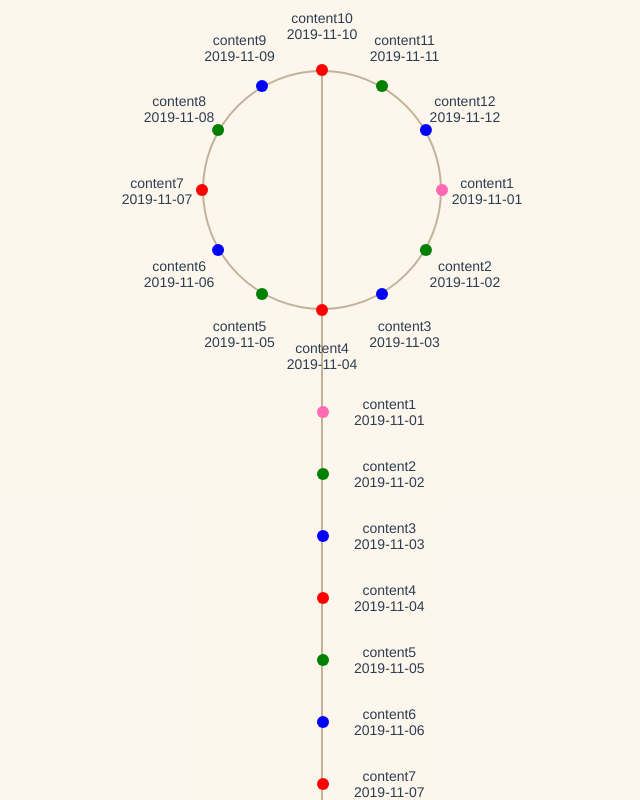
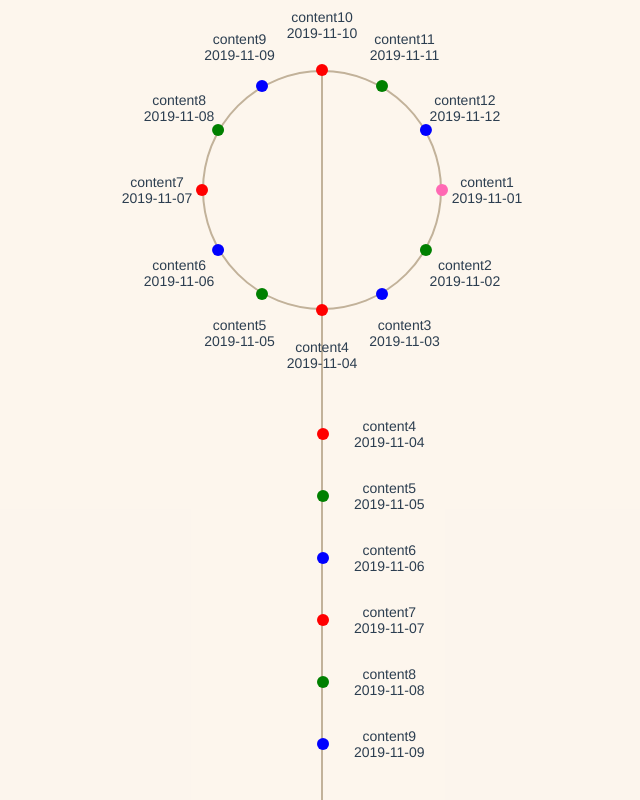
Before and after one commit to handady/A-Rendezvous-With-Death, a Vue app in the folder front-end/: page /#/ in a window 1280 px wide. Shown: the whole page, without its empty margins (318-958 px from the left). Built offline with nearby package versions, Linux system fonts and the light colour scheme; a web font is replaced by a local one.

Commit message:
制作垂直节点以及滚动

```diff
--- a/front-end/package.json
+++ b/front-end/package.json
@@ -20,6 +20,7 @@
     "@vue/cli-service": "~5.0.0",
     "eslint": "^7.32.0",
     "eslint-plugin-vue": "^8.0.3",
+    "lodash": "^4.17.21",
     "sass": "^1.75.0",
     "sass-loader": "^14.2.1",
     "vue-loader": "^17.4.2",
--- a/front-end/src/views/components/content-circle.vue
+++ b/front-end/src/views/components/content-circle.vue
@@ -1,19 +1,10 @@
-<!-- CircleDots.vue -->
 <template>
   <div class="dot-container">
     <div
       v-for="(item, index) in items"
       :key="index"
       class="dot"
-      :style="{
-        width: `${dotSize * 3}px`,
-        height: `${dotSize}px`,
-        transform: `translateX(${
-          radius * Math.cos((index * 30 * Math.PI) / 180) - (dotSize * 3) / 2
-        }px) translateY(${
-          radius * Math.sin((index * 30 * Math.PI) / 180) - dotSize / 2
-        }px)`,
-      }"
+      :style="dotStyle(index)"
     >
       <div class="content">{{ item.content }}</div>
       <div class="time">{{ item.time }}</div>
@@ -22,7 +13,7 @@
 </template>
 
 <script>
-import { reactive, toRefs, computed } from "vue";
+import { reactive, toRefs, onMounted, onUnmounted, ref } from "vue";
 
 export default {
   name: "CircleContent",
@@ -35,17 +26,31 @@ export default {
       type: Number,
       required: true,
     },
+    circleAngle: {
+      type: Number,
+      default: 0,
+    }
   },
   setup(props) {
     const state = reactive({
       dotSize: 30,
     });
 
-    const dotRadius = computed(() => state.dotSize / 2);
+    // 计算样式
+    const dotStyle = (index) => {
+      const radian = ((index * 30 + props.circleAngle) * Math.PI) / 180;
+      const x = props.radius * Math.cos(radian) - (state.dotSize * 3) / 2;
+      const y = props.radius * Math.sin(radian) - state.dotSize / 2;
+      return {
+        width: `${state.dotSize * 3}px`,
+        height: `${state.dotSize}px`,
+        transform: `translateX(${x}px) translateY(${y}px)`,
+      };
+    };
 
     return {
-      dotRadius,
       ...toRefs(state),
+      dotStyle,
     };
   },
 };
@@ -58,14 +63,16 @@ export default {
   left: 0;
   width: 100%;
   height: 100%;
+  transform-origin: center center; /* 确保旋转中心在容器中心 */
 
   .dot {
     position: absolute;
     display: flex;
     flex-direction: column;
+    align-items: center;
+    justify-content: center;
     left: 50%;
     top: 50%;
   }
-
 }
 </style>
--- a/front-end/src/views/components/dot-circle.vue
+++ b/front-end/src/views/components/dot-circle.vue
@@ -1,30 +1,16 @@
-<!-- CircleDots.vue -->
 <template>
   <div class="dot-container">
     <div
       v-for="(item, index) in items"
       :key="index"
       class="dot"
-      :style="{
-        backgroundColor: item.color,
-        width: `${dotSize}px`,
-        height: `${dotSize}px`,
-        transform: `translateX(${
-          radius * Math.cos((index * 30 * Math.PI) / 180) - dotSize / 2
-        }px) translateY(${
-          radius * Math.sin((index * 30 * Math.PI) / 180) - dotSize / 2
-        }px)`,
-      }"
+      :style="dotStyle(item, index)"
     ></div>
   </div>
 </template>
 
-<script>
-import { computed } from "vue";
-
-export default {
-  name: "CircleDots",
-  props: {
+<script setup>
+const props = defineProps({
   items: {
     type: Array,
     required: true,
@@ -37,30 +23,40 @@ export default {
     type: Number,
     default: 10,
   },
+  circleAngle: {
+    type: Number,
+    default: 0,
   },
-  setup(props) {
-    const dotRadius = computed(() => props.dotSize / 2);
+});
 
+// 计算每个点的位置
+const dotStyle = (item, index) => {
+  const radian = ((props.circleAngle + index * 30) * Math.PI) / 180;
+  const x = props.radius * Math.cos(radian) - props.dotSize / 2;
+  const y = props.radius * Math.sin(radian) - props.dotSize / 2;
   return {
-      dotRadius,
+    backgroundColor: item.color,
+    width: `${props.dotSize}px`,
+    height: `${props.dotSize}px`,
+    transform: `translate(${x}px, ${y}px)`,
   };
-  },
 };
 </script>
 
-<style lang="scss" scoped>
+<style scoped>
 .dot-container {
-  position: absolute;
-  top: 0;
-  left: 0;
-  width: 100%;
-  height: 100%;
+  position: relative;
+  width: 300px;
+  height: 300px;
+  top: 50%;
+  left: 50%;
+  transform: translate(-50%, -50%);
+}
 
 .dot {
   position: absolute;
   border-radius: 50%;
+  top: -30%;
   left: 50%;
-    top: 50%;
-  }
 }
 </style>
--- a/front-end/src/views/components/dot-line.vue
+++ b/front-end/src/views/components/dot-line.vue
@@ -5,7 +5,7 @@
       class="dot-container"
       :style="{
         top: `${topDistance}px`,
-        height: `calc(100% - ${topDistance}px)`,
+        height: `calc(95% - ${topDistance}px)`,
       }"
     >
       <div
@@ -34,9 +34,19 @@
 </template>
 
 <script>
-import { computed, reactive, toRefs, onMounted, onUnmounted } from "vue";
+import {
+  computed,
+  reactive,
+  toRefs,
+  onMounted,
+  onUnmounted,
+  ref,
+  defineComponent,
+  nextTick,
+} from "vue";
+import { throttle } from "lodash";
 
-export default {
+export default defineComponent({
   name: "LineDots",
   props: {
     items: {
@@ -56,48 +66,73 @@ export default {
       default: 100,
     },
   },
-  setup(props) {
+  emits: ["updateItems"],
+  setup(props, { emit }) {
     const state = reactive({
       dotSpacing: 50,
     });
-
+    // 容器
+    const container = ref(null);
+    // 计算圆点的半径
     const dotRadius = computed(() => props.dotSize / 2);
 
-    const prependItems = () => {
-      // 这里模拟添加新数据到数组顶部
-      const newItem = {
-        color: "blue",
-        content: "新增内容",
-        time: new Date().toLocaleTimeString(),
-      };
-      // 发送数据到父组件
-      //   this.$emit("prependItems", newItem);
+    const prependItems = async () => {
+      // 获取当前的 scrollTop 和 scrollHeight
+      const oldScrollTop = container.value.scrollTop;
+      const oldScrollHeight = container.value.scrollHeight;
+
+      // 模拟新数据
+      const newItems = [
+        {
+          id: Date.now(),
+          content: "New item at " + new Date().toLocaleTimeString(),
+        },
+        ...props.items,
+      ];
+
+      // 更新数据
+      emit("updateItems", newItems);
+
+      // 等待 DOM 更新
+      await nextTick();
+      // element-ui怎么修改placeholder的颜色
+
+      // 调整滚动条，保持原有视图位置
+      container.value.scrollTop =
+        oldScrollTop + (container.value.scrollHeight - oldScrollHeight);
     };
 
     // 滚动到底部
     const scrollToBottom = () => {
-      const container = document.querySelector("#line-dots .dot-container");
-      container.scrollTop = container.scrollHeight;
+      if (container.value) {
+        container.value.scrollTop = container.value.scrollHeight;
+      }
     };
 
     const checkScroll = () => {
-      const container = document.querySelector("#line-dots .dot-container");
-      console.log("container.scrollTop", container.scrollTop);
-      if (container.scrollTop <= 10) {
-        // 这里可以触发加载更多内容的方法
-        console.log("Reached Top");
+      if (container.value) {
+        console.log("container.scrollTop", container.value.scrollTop);
+        if (container.value.scrollTop === 0) {
+          console.log("Reached Top");
+          prependItems();
+        }
       }
     };
 
+    const throttledCheckScroll = throttle(checkScroll, 100);
+
     onMounted(() => {
-      scrollToBottom(); // 初始滚动到底部
-      const container = document.querySelector("#line-dots .dot-container");
-      container.addEventListener("scroll", checkScroll);
+      container.value = document.querySelector("#line-dots .dot-container");
+      if (container.value) {
+        container.value.addEventListener("scroll", throttledCheckScroll);
+        scrollToBottom(); // 初始滚动到底部
+      }
     });
 
     onUnmounted(() => {
-      const container = document.querySelector("#line-dots .dot-container");
-      container.removeEventListener("scroll", checkScroll);
+      if (container.value) {
+        container.value.removeEventListener("scroll", throttledCheckScroll);
+      }
     });
 
     return {
@@ -105,16 +140,22 @@ export default {
       ...toRefs(state),
     };
   },
-};
+});
 </script>
 
 <style lang="scss" scoped>
 #line-dots {
   .dot-container {
     position: absolute;
-    left: -5px;
-    width: 100%;
+    left: calc(50% - 5px);
+    transform: translateX(-50%);
+    width: 30%;
     overflow-y: scroll;
+    scrollbar-width: none; /* Firefox 浏览器隐藏滚动条 */
+
+    &::-webkit-scrollbar {
+      display: none; /* Chrome、Safari 和 Opera 浏览器隐藏滚动条 */
+    }
 
     .dot {
       position: absolute;
--- a/front-end/src/views/index.vue
+++ b/front-end/src/views/index.vue
@@ -19,14 +19,24 @@
         class="circle"
         :style="{ height: dotDiameter + 'px', width: dotDiameter + 'px' }"
       ></div>
-      <CircleDots :items="items" :radius="dotRadius" :dotSize="dotSize" />
-      <CircleContent :items="items" :radius="contentRadius" />
+      <CircleDots
+        :items="items"
+        :radius="dotRadius"
+        :dotSize="dotSize"
+        :circleAngle="circleAngle"
+      />
+      <CircleContent
+        :items="items"
+        :radius="contentRadius"
+        :circleAngle="circleAngle"
+      />
     </div>
     <LineDots
       :items="lineItems"
       :radius="lineRadius"
       :dotSize="dotSize"
       :topDistance="contentDiameter + topDistance"
+      @updateItems="updateItems"
     />
   </div>
 </template>
@@ -69,11 +79,14 @@ export default {
         { color: "green", time: "2019-11-05", content: "content5" },
         { color: "blue", time: "2019-11-06", content: "content6" },
         { color: "red", time: "2019-11-07", content: "content7" },
+        { color: "green", time: "2019-11-08", content: "content8" },
+        { color: "blue", time: "2019-11-09", content: "content9" },
       ],
       dotDiameter: 240, // 圆点直径
       contentDiameter: 330, // 内容直径
       dotSize: 12, // 圆点大小
       topDistance: 70, // 顶部间距
+      circleAngle: 0, // 圆环旋转角度
     });
 
     // 圆点半径
@@ -81,7 +94,12 @@ export default {
     // 内容半径
     const contentRadius = computed(() => state.contentDiameter / 2);
 
-    return { ...toRefs(state), dotRadius, contentRadius };
+    // 更新数据
+    const updateItems = (item) => {
+      state.lineItems = [...state.lineItems, ...state.lineItems];
+    };
+
+    return { ...toRefs(state), dotRadius, contentRadius, updateItems };
   },
 };
 </script>
```
Lines whose indentation alone changed are shown as unchanged.
